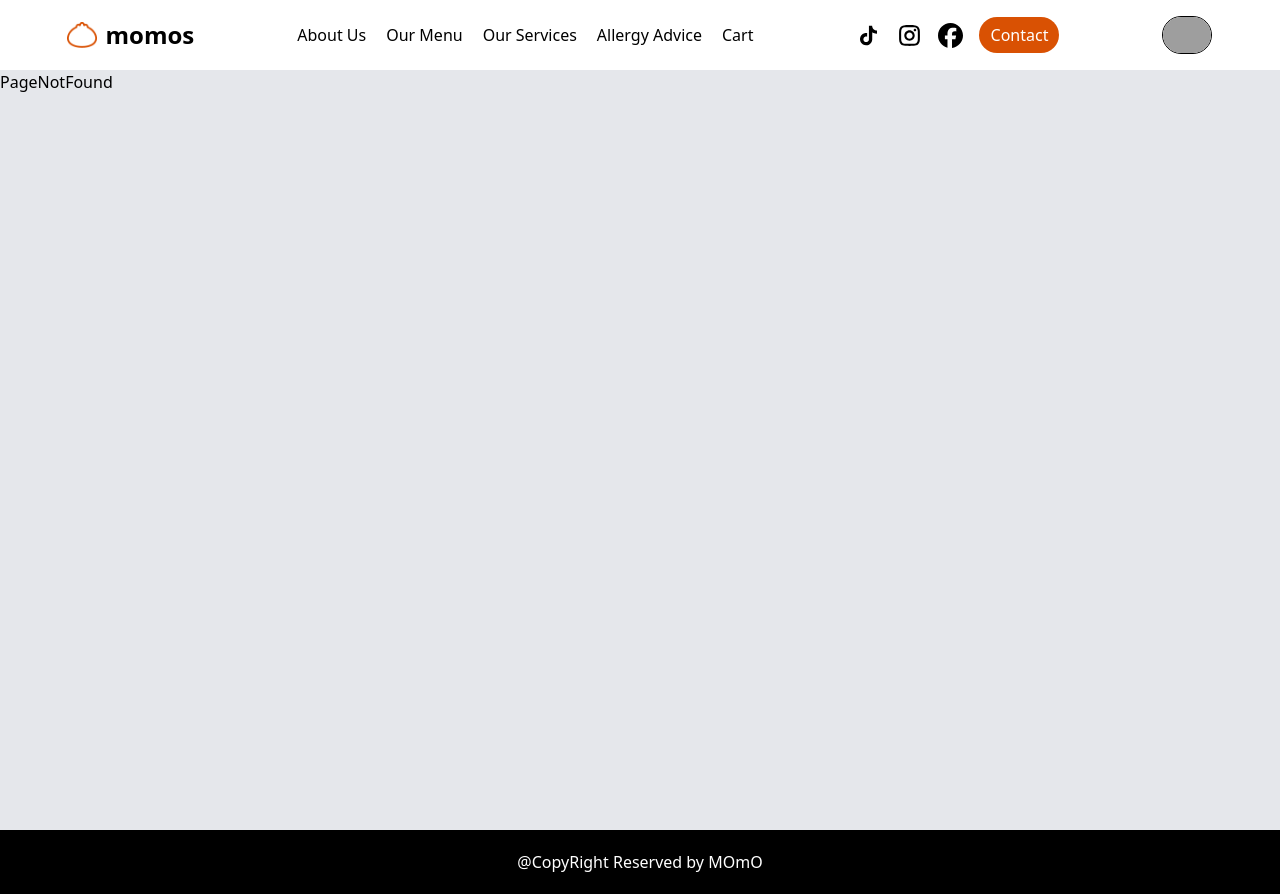
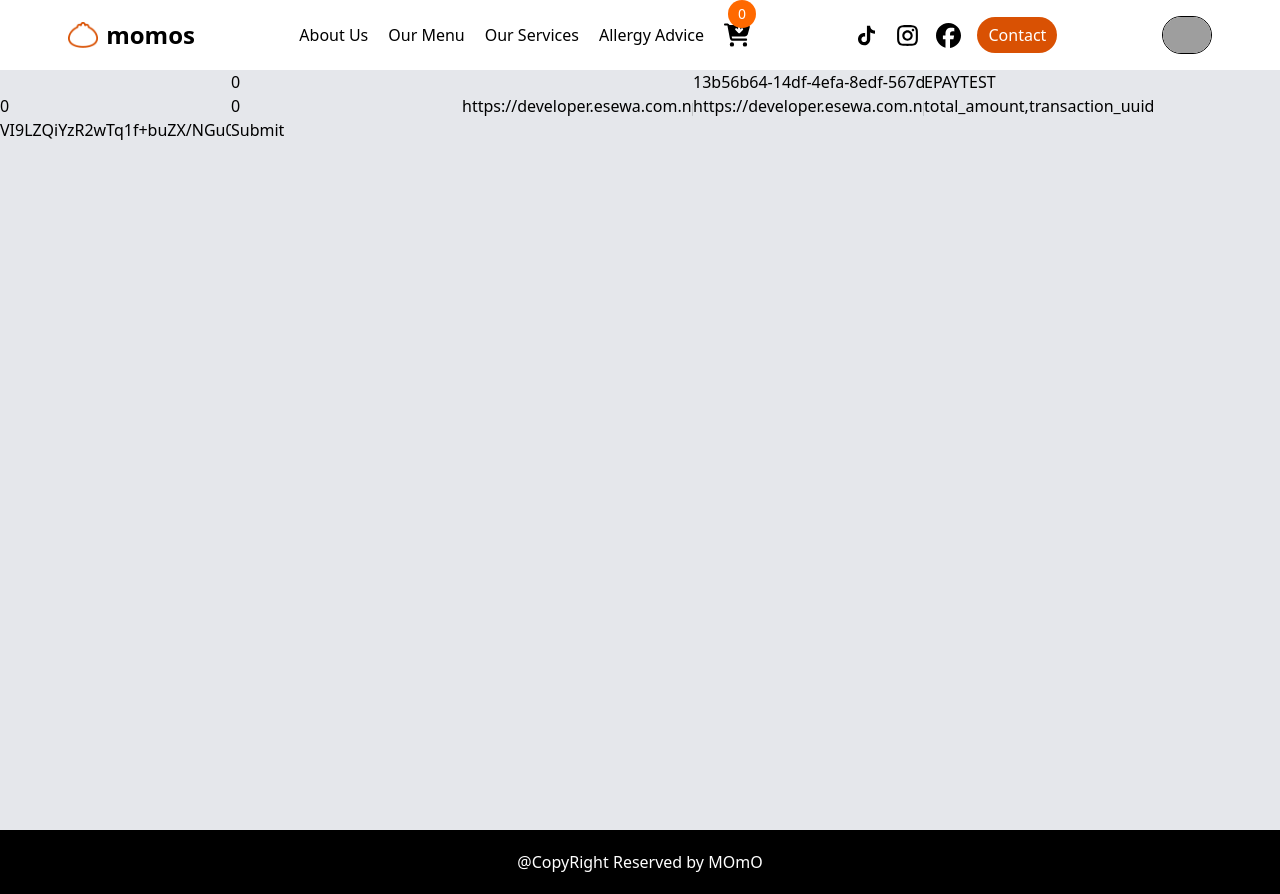
Before and after one commit to nishanthapa906/MomoHouse, a React (Vite) app: page /payment in a window 1280 px wide. Built offline with nearby package versions, Linux system fonts and the light colour scheme; grey boxes are pictures that could not be loaded.

Commit message:
adding payment gateway Eesewa

```diff
--- a/package.json
+++ b/package.json
@@ -11,6 +11,7 @@
   },
   "dependencies": {
     "@tailwindcss/vite": "^4.1.18",
+    "crypto-js": "^4.2.0",
     "react": "^19.2.0",
     "react-dom": "^19.2.0",
     "react-icons": "^5.5.0",
--- a/src/components/common/AppRoutes.jsx
+++ b/src/components/common/AppRoutes.jsx
@@ -11,6 +11,9 @@ import PageNotFound from "../../pages/PageNotFound";
 import Profile from "../../pages/Profile";
 import Productdetail from "../../pages/Productdetail";
 import Cart from "../../pages/Cart";
+import Payment from "../../features/Payment";
+import Sucess from "../../features/Sucess";
+import Failure from "../../features/Failure";
 function AppRoutes() {
   return (
     <div>
@@ -25,6 +28,9 @@ function AppRoutes() {
         <Route path="/services" element={<Services />} />
         <Route path="/allergyAdvice" element={<AllergyAdvice />} />
         <Route path="/cart" element={<Cart />} />
+        <Route path="/payment" element={<Payment />} />
+        <Route path="/sucess" element={<Sucess />} />
+        <Route path="/failure" element={<Failure />} />
         <Route path="/profile" element={<Profile />} />
         <Route path="*" element={<PageNotFound />} />
       </Routes>
--- a/src/components/common/Header.jsx
+++ b/src/components/common/Header.jsx
@@ -1,10 +1,21 @@
 import { NavLink } from "react-router-dom";
 import { AiOutlineTikTok } from "react-icons/ai";
 import { RiInstagramLine } from "react-icons/ri";
-import { FaFacebook } from "react-icons/fa6";
+import { FaCartArrowDown, FaFacebook } from "react-icons/fa6";
+import { CiShoppingCart } from "react-icons/ci";
 
 import momoImg from "../../assets/images/momo.png";
+import { useContext } from "react";
+import { CartContext } from "../../context/CartProvider";
 function Header() {
+  const { state, dispatch } = useContext(CartContext);
+
+
+    let totalItem = state.cartItem?.reduce((acc,item)=>{
+      return acc+item.qty
+    } ,0)
+
+
   return (
     <nav className=" parent       flex    shadow-xl px-4 p-4   justify-around  items-center  ">
       <div className="home  ">
@@ -18,7 +29,10 @@ function Header() {
         <NavLink to="/menu">Our Menu</NavLink>
         <NavLink to="/services">Our Services</NavLink>
         <NavLink to="/allergyAdvice">Allergy Advice</NavLink>
-         <NavLink to="/cart">Cart</NavLink>
+         <NavLink to="/cart"   className='relative' >
+          <p  className="bg-orange-500 p-2    absolute bottom-5 left-1 rounded-full h-7 w-7  flex justify-center items-center text-sm text-white  " > {totalItem}</p>
+          <FaCartArrowDown size={26} />
+        </NavLink>
       </div>
 
       <div className="contact      gap-4 flex  justify-end items-center">
--- /dev/null
+++ b/src/features/Failure.jsx
@@ -0,0 +1,11 @@
+import React from 'react'
+
+function Failure() {
+    return (
+        <div>
+
+        </div>
+    )
+}
+
+export default Failure
--- /dev/null
+++ b/src/features/Payment.jsx
@@ -0,0 +1,40 @@
+import { useLocation } from "react-router-dom"
+import { v4 as uuidv4 } from 'uuid';
+
+import CryptoJS from "crypto-js";
+function Payment() {
+  const {state}=useLocation()
+  const transaction_uuid=uuidv4()
+  const message=`total_amount=${state},transaction_uuid=${transaction_uuid},product_code=EPAYTEST`
+ const  hash = CryptoJS.HmacSHA256(message, "8gBm/:&EnhH.1/q");
+  const signature = CryptoJS.enc.Base64.stringify(hash);
+
+
+  return (
+    <div>
+    <form action="https://rc-epay.esewa.com.np/api/epay/main/v2/form" method="POST">
+        <input type="text" id="amount" name="amount" value={state} required/>
+        <input type="text" id="tax_amount" name="tax_amount" value ="0" required/>
+        <input type="text" id="total_amount" name="total_amount" value={state} required/>
+        <input type="text" id="transaction_uuid" name="transaction_uuid" value={transaction_uuid} required/>
+        <input type="text" id="product_code" name="product_code" value ="EPAYTEST" required/>
+        <input type="text" id="product_service_charge" name="product_service_charge" value="0" required/>
+        <input type="text" id="product_delivery_charge" name="product_delivery_charge" value="0" required/>
+        {/* <input type="text" id="success_url" name="success_url" value="http://localhost:5173/success" required/>
+        <input type="text" id="failure_url" name="failure_url" value="http://localhost:5173/filure" required/> */}
+
+         <input type="text" id="success_url" name="success_url" value="https://developer.esewa.com.np/success" required/>
+ <input type="text" id="failure_url" name="failure_url" value="https://developer.esewa.com.np/failure" required/>
+
+        <input type="text" id="signed_field_names" name="signed_field_names" value="total_amount,transaction_uuid,product_code" required/>
+        <input type="text" id="signature" name="signature" value={signature} required/>
+
+        <input value="Submit" type="submit"/>
+ </form>
+
+
+    </div>
+  )
+}
+
+export default Payment
--- /dev/null
+++ b/src/features/Sucess.jsx
@@ -0,0 +1,11 @@
+import React from 'react'
+
+function Sucess() {
+    return (
+        <div>
+            sucess
+        </div>
+    )
+}
+
+export default Sucess
--- a/src/pages/Cart.jsx
+++ b/src/pages/Cart.jsx
@@ -8,6 +8,19 @@ import { MdDelete } from "react-icons/md";
 function Cart() {
   const navigate = useNavigate();
   const { state, dispatch } = useContext(CartContext);
+
+
+  let totalItem = state.cartItem?.reduce((acc,item)=>{
+    return acc+item.qty
+  } ,0)            //calculation for qty and price reducer
+
+    let totalprice = state.cartItem?.reduce((acc,item)=>{
+    return acc+item.qty*item.caloriesPerServing
+  } ,0)
+
+  const shipping = 100;
+
+
   console.log(state.cartItem);
   return (
     <main className="  mt-10   m-auto  ">
@@ -38,6 +51,8 @@ function Cart() {
                      }}
                     >
                       <MdDelete size={35} color="red" />
+
+
                     </button>
                   </div>
 
@@ -71,12 +86,12 @@ function Cart() {
           <section className="   h-[400px]    space-y-4  w-[30%] bg-white p-5 ">
             <h1  className="text-2xl font-bold" >Order summary</h1>
             <div  className="flex justify-between text-xl"  >
-              <h1> Subtotal (0 items)</h1>
-              <h1>Rs. 0</h1>
+              <h1> Subtotal ({totalItem} items)</h1>
+              <h1>Rs. {totalprice}</h1>
             </div>
             <div  className="flex justify-between text-xl"  >
               <h1> Shipping Fee</h1>
-              <h1>Rs. 0</h1>
+              <h1>Rs. {shipping}</h1>
             </div>
 
             <div   className="flex gap-x-2 p-5  " >
@@ -86,11 +101,16 @@ function Cart() {
 
             <div  className="flex justify-between text-xl"  >
               <h1> Total</h1>
-              <h1>Rs.0</h1>
+              <h1>Rs.{totalprice  +shipping}</h1>
             </div>
 
             <div>
-              <button  className="    bg-amber-700 p-3 text-white text-2xl w-full ">Procced To Check Out</button>
+              <button
+               onClick={()=>{
+                 navigate('/payment', {state: totalprice+shipping})
+               }}
+
+              className="    bg-amber-700 p-3 text-white text-2xl w-full ">Procced To Check Out( { totalItem} )</button>
             </div>
           </section>
         </div>
--- a/src/pages/Productdetail.jsx
+++ b/src/pages/Productdetail.jsx
@@ -4,6 +4,7 @@ import { HiPlusSm } from 'react-icons/hi';
 import { TiMinus } from 'react-icons/ti';
 import { useLocation } from 'react-router-dom';
 import { CartContext } from '../context/CartProvider';
+import { Bounce, toast } from 'react-toastify';
 
 function Productdetail() {
     const { state } = useLocation();
@@ -32,16 +33,7 @@ function Productdetail() {
                             <TiMinus />
                         </button>
 
-
-
-                                    <p className="text-4xl">{state.id}</p>
-
-
-
-
-
-
-
+                        <p className="text-4xl">{state.id}</p>
 
                         <button
                             onClick={() => {
@@ -60,7 +52,17 @@ function Productdetail() {
                                     type: "addToCart",     //add to cart buton click garda data dispatch ko through uta janxa
                                     payload: state,
                                 });
-                                alert("cart Added sucessfully ")
+                                toast.success('Cart Added sucessfully', {
+                                    position: "top-right",
+                                    autoClose: 5000,
+                                    hideProgressBar: false,
+                                    closeOnClick: false,
+                                    pauseOnHover: true,
+                                    draggable: true,
+                                    progress: undefined,
+                                    theme: "light",
+                                    transition: Bounce,
+                                });
                             }}
                             className="bg-orange-500  h-16  p-2 rounded-sm w-60 text-white text-2xl"  >Add to cart</button>
                     </div>
```
Also changed, not shown: 2 other files (tests, documents, lock files or other folders).
